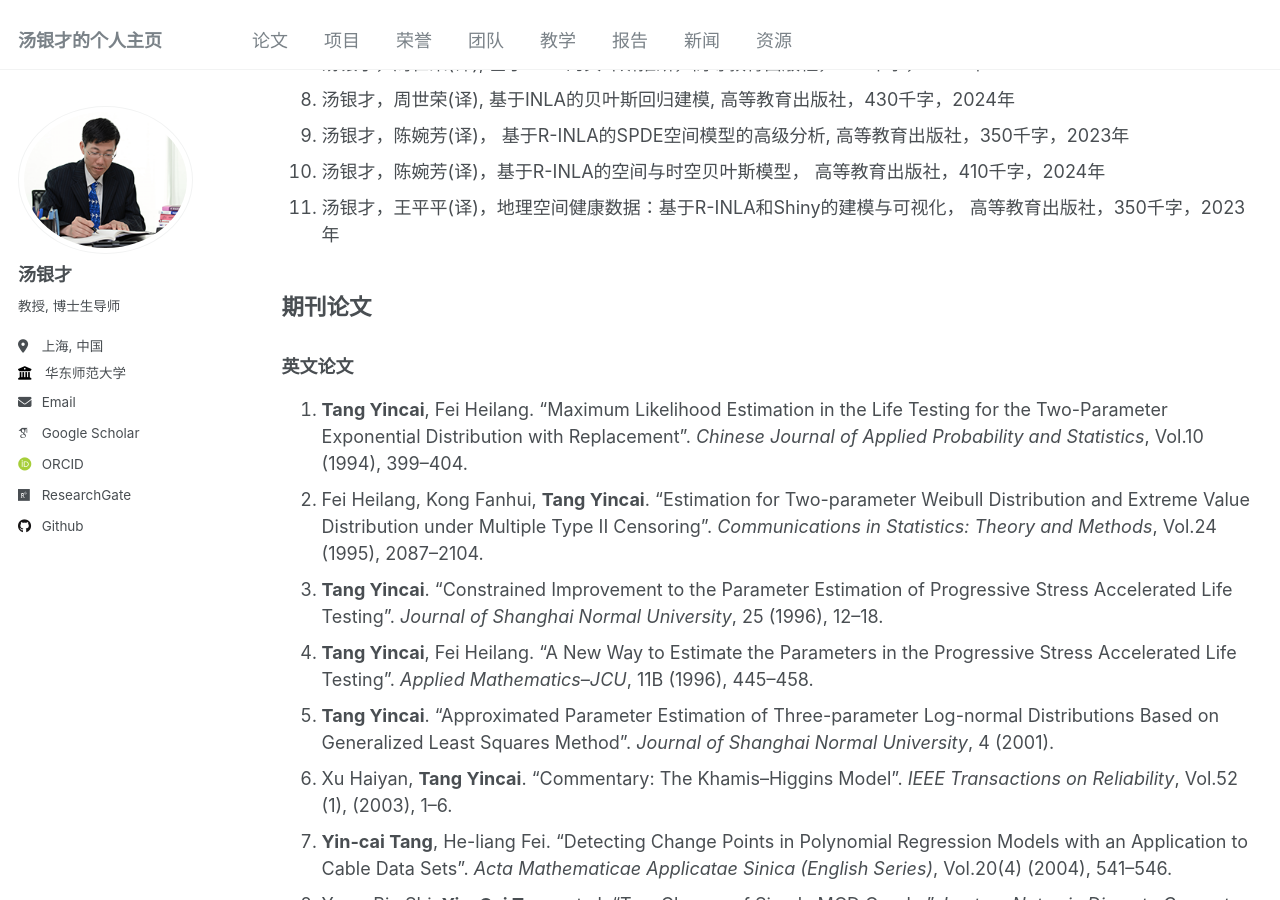
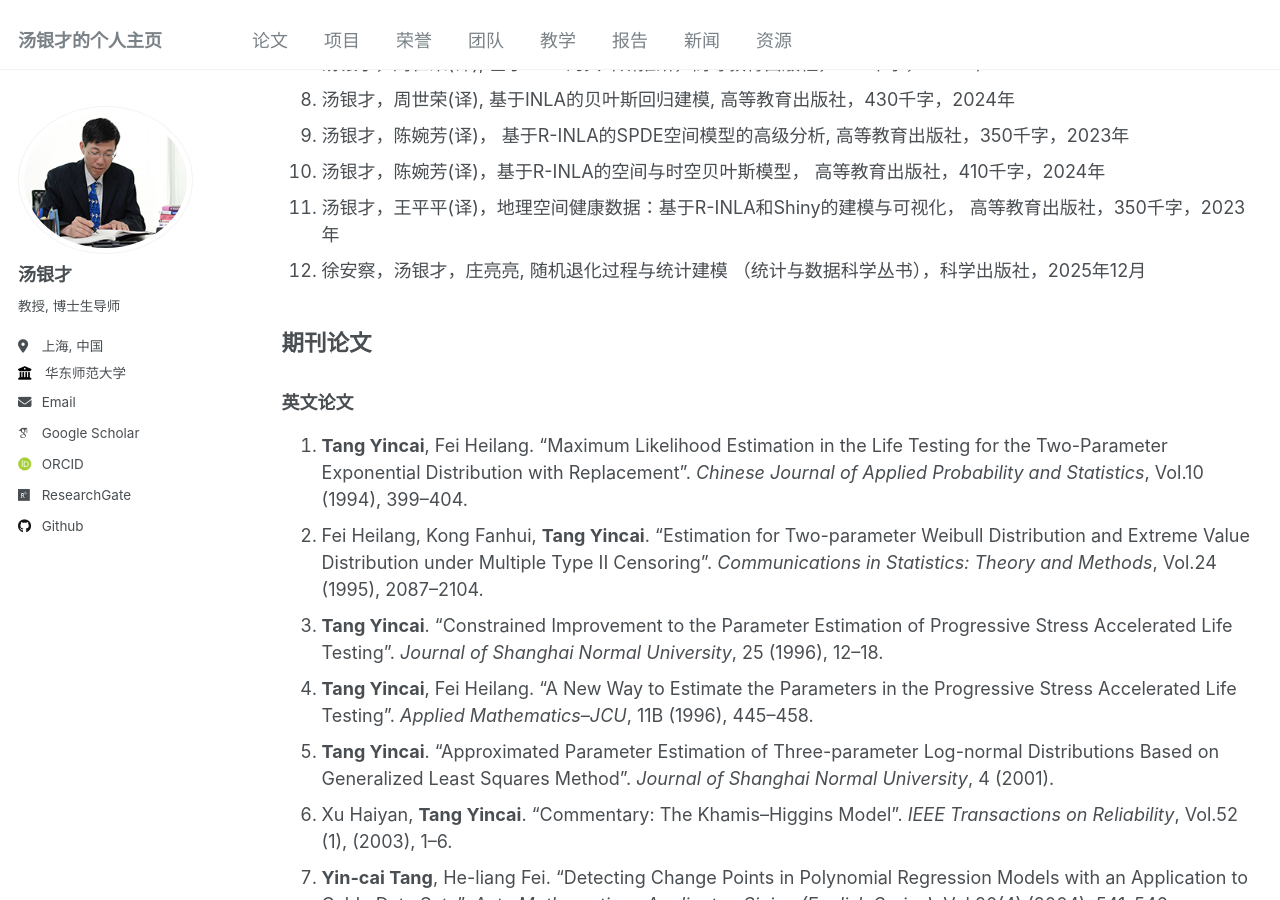
Before and after one commit to tangyc8866/tangyc8866.github.io, a Jekyll site: the page built from _pages/publications.md, in a window 1280 px wide and 900 px high, scrolled down 390 px. Built offline with Jekyll 4.4.1, drawn with Linux system fonts in a browser that asks for light colours; some web fonts are replaced.

Commit message:
Update publications.md

```diff
--- a/_pages/publications.md
+++ b/_pages/publications.md
@@ -19,6 +19,7 @@ author_profile: true
 9. 汤银才，陈婉芳(译)， 基于R-INLA的SPDE空间模型的高级分析, 高等教育出版社，350千字，2023年
 10. 汤银才，陈婉芳(译)，基于R-INLA的空间与时空贝叶斯模型， 高等教育出版社，410千字，2024年
 11. 汤银才，王平平(译)，地理空间健康数据：基于R-INLA和Shiny的建模与可视化， 高等教育出版社，350千字，2023年
+12. 徐安察，汤银才，庄亮亮, 随机退化过程与统计建模 （统计与数据科学丛书），科学出版社，2025年12月
 
 
 ## 期刊论文
```
